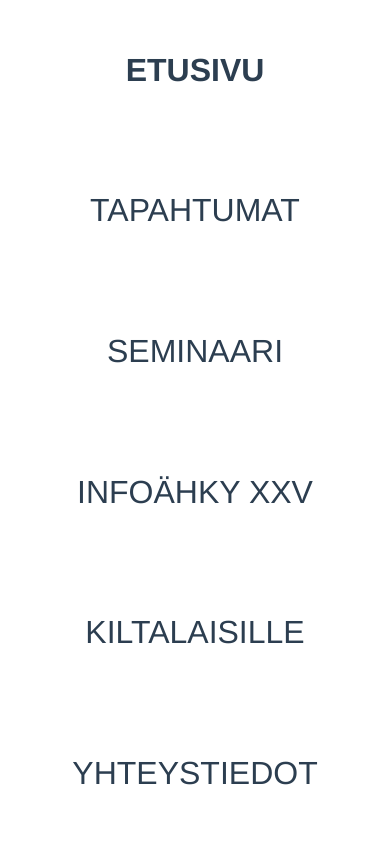
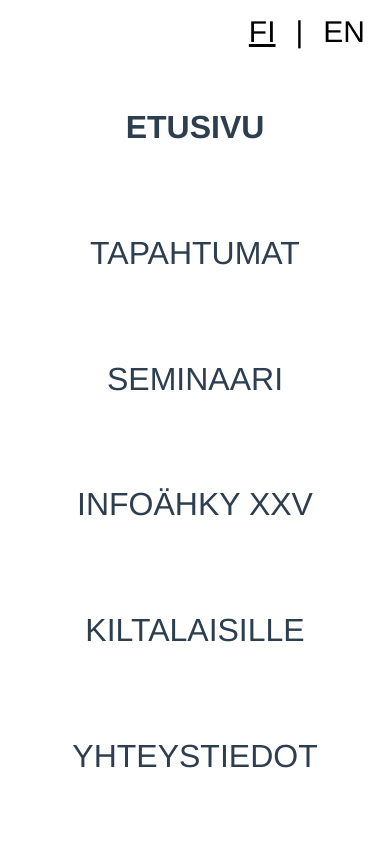
Before and after one commit to jviitamo/juhlavuosisivut, a Vue app in the folder app/: page / in a window 390 px wide. Both pictures are taken after a click on the button 195 px from the left and 211 px from the top of the page. Shown: the top 844 px of the page. Built offline with nearby package versions, Linux system fonts and the light colour scheme.

Commit message:
Update mobile language selector

```diff
--- a/app/src/components/MyNavbar.vue
+++ b/app/src/components/MyNavbar.vue
@@ -1,7 +1,13 @@
 
 <template>
   <nav class="navbar">
-    <div class="languageselector">
+    <div class="languageselector desktop">
+      <div @click="switchLanguage('fi')" :style="[this.$i18n.locale  === 'fi' ? 'text-decoration: underline' : '']">FI</div>
+      <div>|</div>
+      <div @click="switchLanguage('en')" :style="[this.$i18n.locale  === 'en' ? 'text-decoration: underline' : '']">EN</div>
+    </div>
+
+    <div class="languageselector mobile" v-if="isMobileMenuOpen">
       <div @click="switchLanguage('fi')" :style="[this.$i18n.locale  === 'fi' ? 'text-decoration: underline' : '']">FI</div>
       <div>|</div>
       <div @click="switchLanguage('en')" :style="[this.$i18n.locale  === 'en' ? 'text-decoration: underline' : '']">EN</div>
@@ -123,6 +129,11 @@ export default {
   opacity: 0.7;
 }
 
+.mobile {
+  font-size: 30px;
+  z-index: 2; /* Ensure it's above other content */
+}
+
 .navbar-brand {
   font-size: 1.5rem;
   padding-top: 50px;
@@ -171,9 +182,9 @@ img {
   background-color: #fff; /* White background */
   display: flex;
   flex-direction: column;
-  justify-content: space-around;
-  font-size: 2rem;
-  z-index: 1000; /* Ensure it's above other content */
+  justify-content: space-evenly;
+  z-index: 1; /* Ensure it's above other content */
+  padding: 20px 0;
 }
 
 @media screen and (max-width: 900px) {
@@ -193,15 +204,10 @@ img {
     font-size: 2rem;
   }
 
-  .navbar-desktop {
+  .navbar-desktop, .desktop {
     display: none; /* Hide the desktop menu */
   }
 
-  .navbar-active .navbar-mobile {
-    display: flex;
-    flex-direction: column;
-    align-items: flex-end;
-  }
 }
 
 
```
